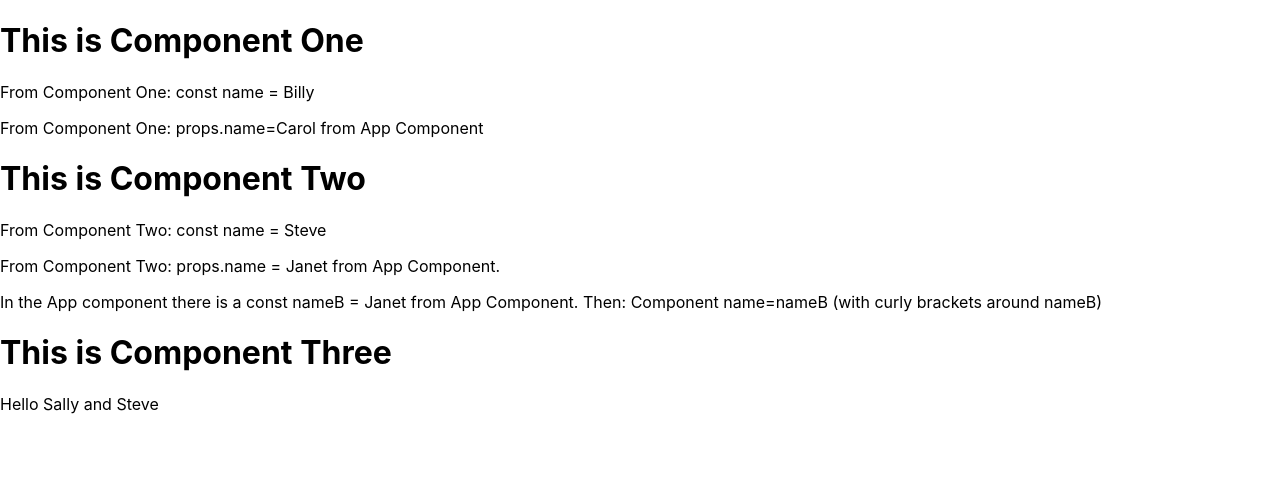
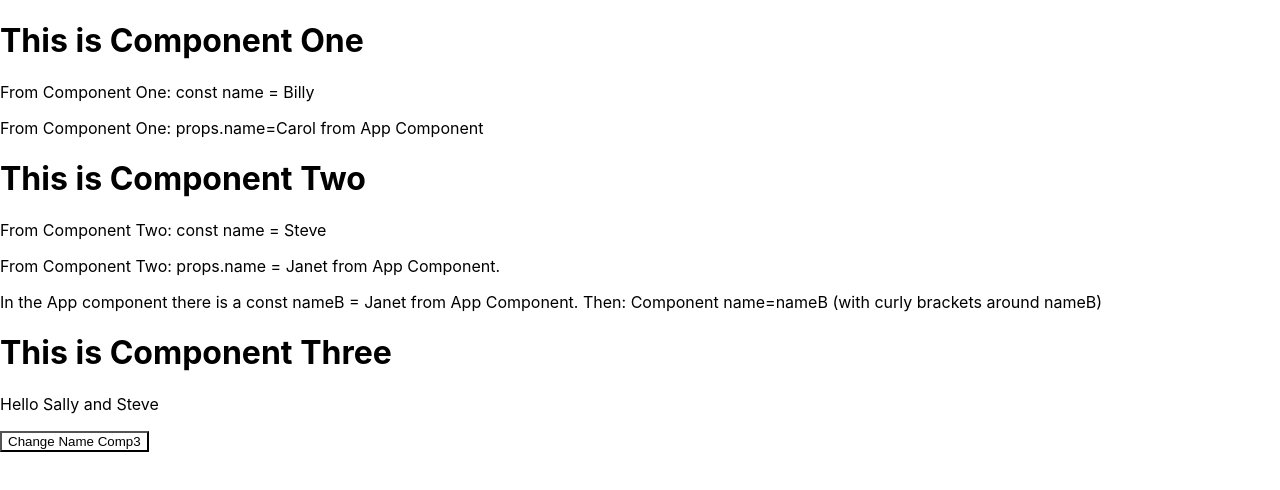
Before and after one commit to kurtreyn/learning-react, a React (Create React App) app: page / in a window 1280 px wide. Shown: the top 490 px of the page. Built offline with nearby package versions, Linux system fonts and the light colour scheme.

Commit message:
practice using setState

```diff
--- a/src/App.js
+++ b/src/App.js
@@ -8,17 +8,13 @@ function App() {
   const nameA = 'Carol from App Component';
   const nameB = 'Janet from App Component';
 
-  const [name, setName] = useState('Sally');
-
-  const changeName = () => {
-    setName('Sally 1');
-  };
+  const [name, setName] = useState('Sally', true);
 
   return (
     <>
       <ComponentOne name={nameA} />
       <ComponentTwo name={nameB} />
-      <ComponentThree name={name} />
+      <ComponentThree name={name} setName={setName} />
     </>
   );
 }
--- a/src/components/ComponentThree.js
+++ b/src/components/ComponentThree.js
@@ -2,6 +2,14 @@ import React from 'react';
 
 const ComponentThree = (props) => {
   const name = 'Steve';
+
+  const changeName = () => {
+    if (props.name === 'Sally') {
+      props.setName('Ally');
+    } else {
+      props.setName('Sally');
+    }
+  };
 
   return (
     <div>
@@ -9,6 +17,7 @@ const ComponentThree = (props) => {
       <p>
         Hello {props.name} and {name}
       </p>
+      <button onClick={changeName}>Change Name Comp3</button>
     </div>
   );
 };
```
